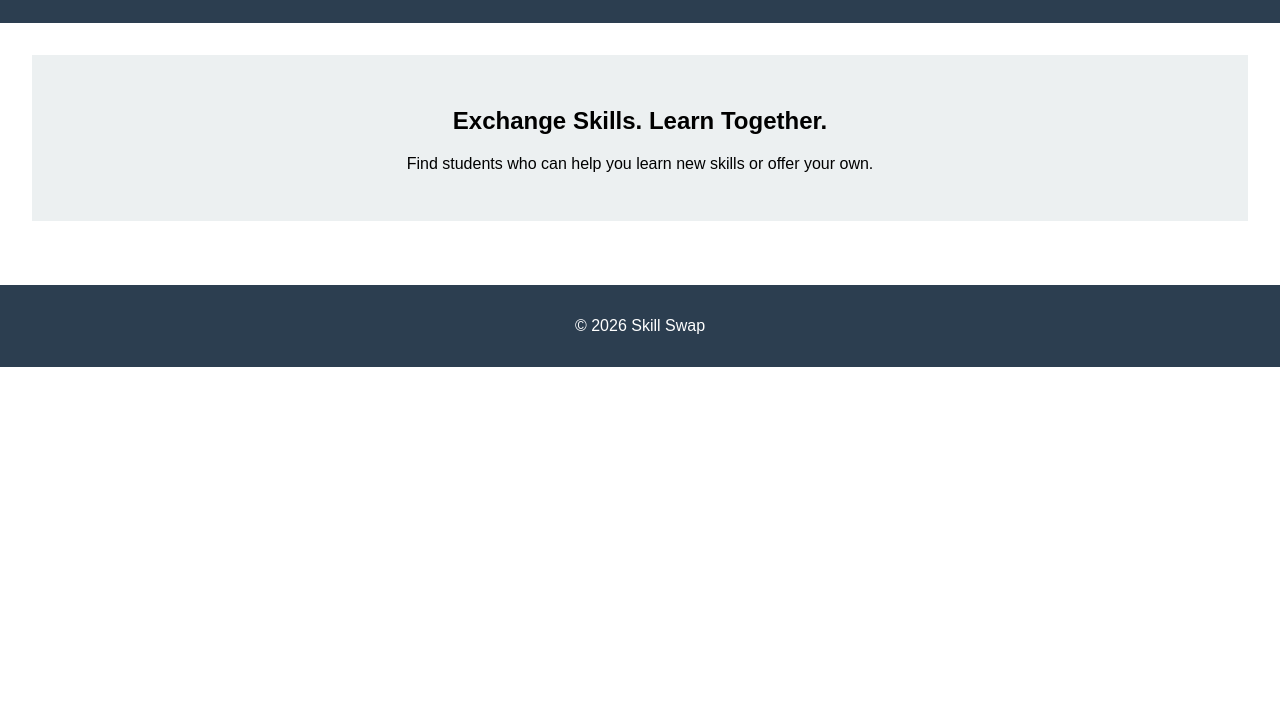
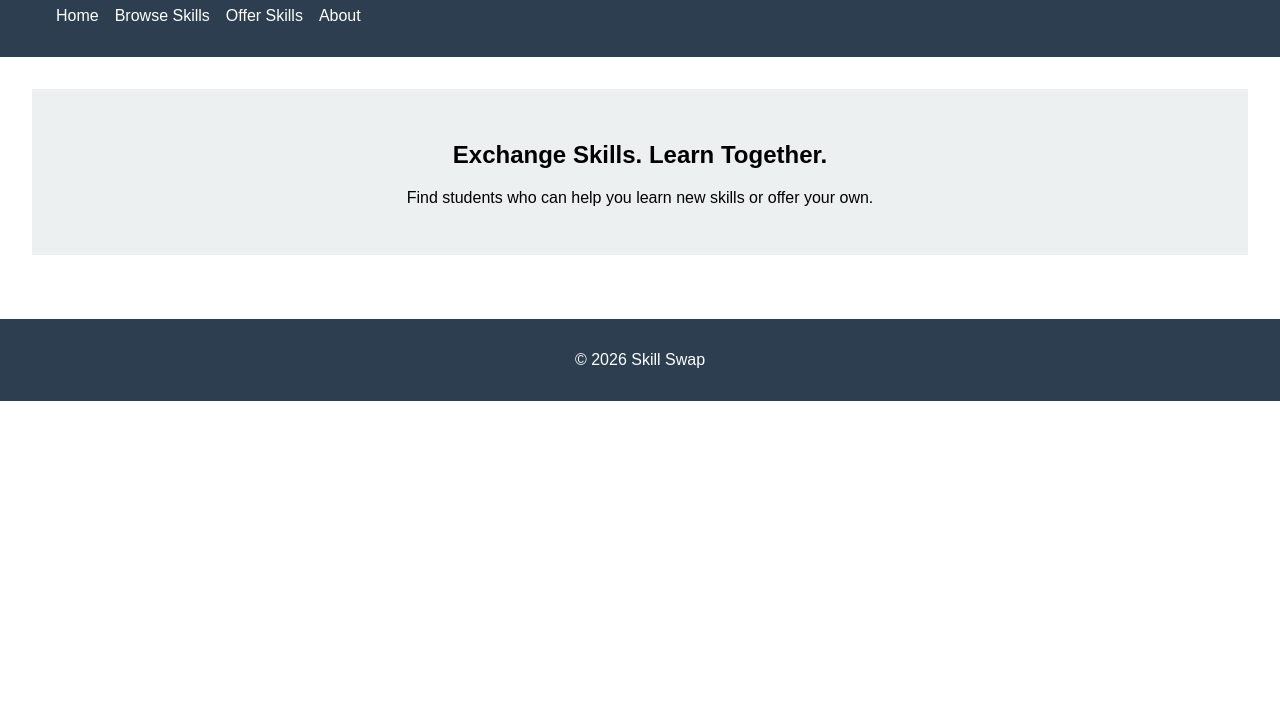
Before and after one commit to imbozen/skillswap-bella, a plain HTML site: page index.html in a window 1280 px wide. Shown: the part 89-800 px from the top of the page. Drawn offline with Linux system fonts and the light colour scheme.

Commit message:
Added navigation components and basic styling

```diff
--- a/index.html
+++ b/index.html
@@ -11,7 +11,12 @@
   <header>
     <h1>Skill Swap</h1>
     <nav>
-      <!-- Navigation will go here -->
+        <ul class="nav-links">
+            <li><a href="#">Home</a></li>
+            <li><a href="#">Browse Skills</a></li>
+            <li><a href="#">Offer Skills</a></li>
+            <li><a href="#">About</a></li>
+        </ul>
     </nav>
   </header>
 
--- a/styles.css
+++ b/styles.css
@@ -27,3 +27,14 @@
   text-align: center;
   padding: 1rem;
 }
+
+.nav-links {
+  list-style: none;
+  display: flex;
+  gap: 1rem;
+}
+
+.nav-links a {
+  color: white;
+  text-decoration: none;
+}
```
